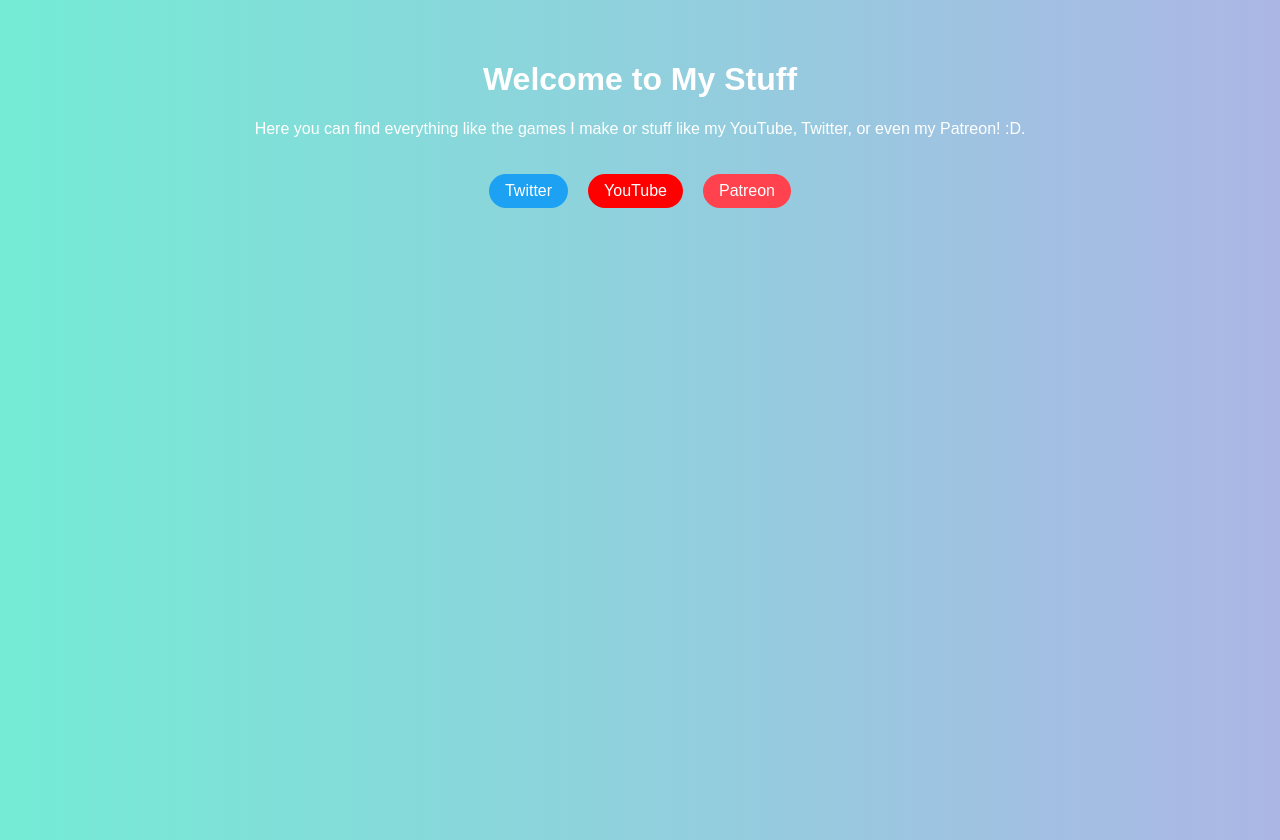
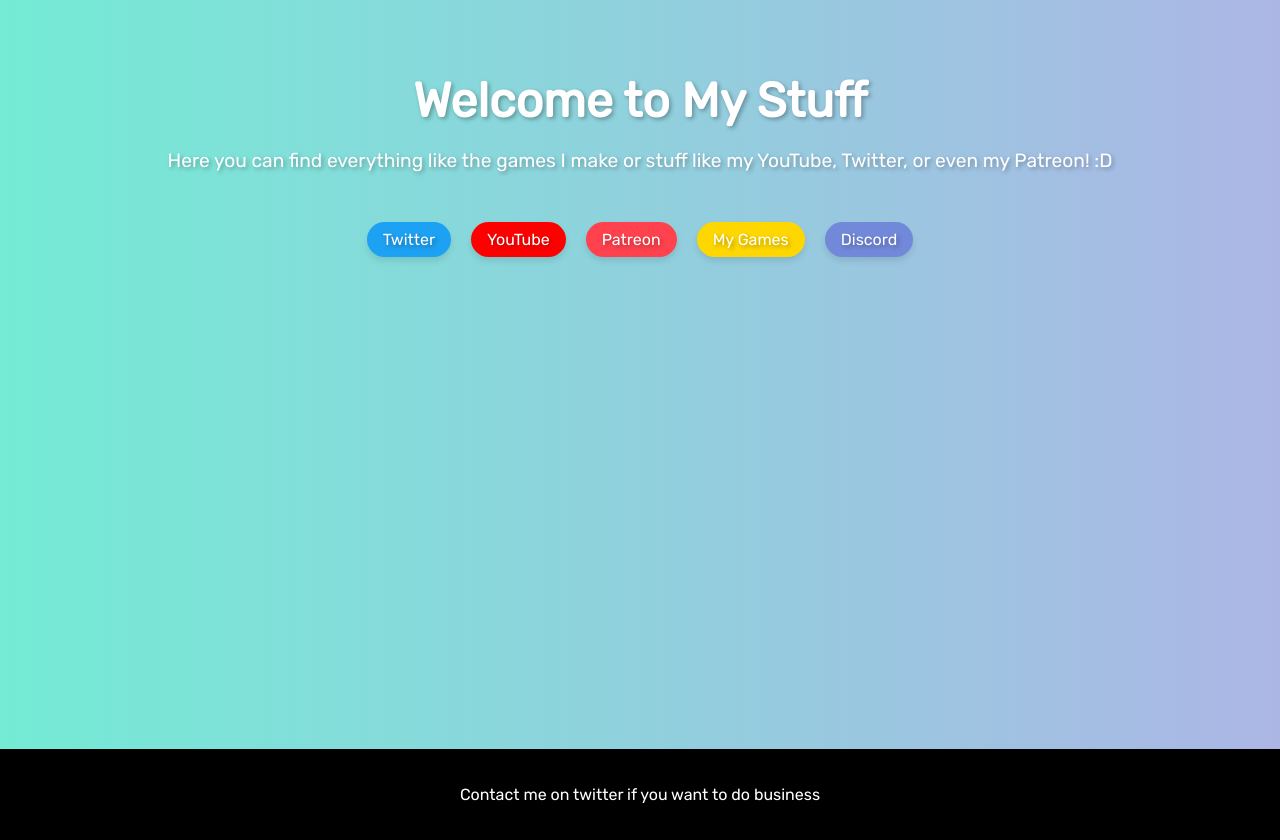
Before and after one commit to KaptenMel/kaptenmel.github.io, a plain HTML site: page index.html in a window 1280 px wide. Drawn offline with Linux system fonts and the light colour scheme.

Commit message:
Add files via upload

```diff
--- a/index.html
+++ b/index.html
@@ -5,16 +5,22 @@
     <meta name="viewport" content="width=device-width, initial-scale=1.0">
     <title>KaptenMel's Stuff</title>
     <link rel="stylesheet" href="style.css">
+    <link rel="stylesheet" href="https://fonts.googleapis.com/css2?family=Rubik&display=swap">
 </head>
 <body>
     <div class="container">
-        <h1>Welcome to My Stuff</h1>
-        <p>Here you can find everything like the games I make or stuff like my YouTube, Twitter, or even my Patreon! :D.</p>
+        <h1 class="title">Welcome to My Stuff</h1>
+        <p class="description">Here you can find everything like the games I make or stuff like my YouTube, Twitter, or even my Patreon! :D</p>
         <div class="social-links">
             <a href="https://twitter.com/kaptenmel_dev" target="_blank" class="social-link twitter">Twitter</a>
             <a href="https://www.youtube.com/channel/UCEOl9f_Tame0bIL_JakJaHA" target="_blank" class="social-link youtube">YouTube</a>
             <a href="https://www.patreon.com/kaptenmel_dev" target="_blank" class="social-link patreon">Patreon</a>
+            <a href="https://kaptenmel.itch.io/" class="social-link game">My Games</a>
+            <a href="https://discord.gg/wxHuuQ3eVN" class="social-link discord">Discord</a>
         </div>
+    </div>
+    <div class="footer">
+        <p class="footer-text">Contact me on twitter if you want to do business</p>
     </div>
     <script src="script.js"></script>
 </body>
--- a/script.js
+++ b/script.js
@@ -2,21 +2,13 @@
 document.querySelectorAll('a[href^="#"]').forEach(anchor => {
     anchor.addEventListener('click', function (e) {
         e.preventDefault();
-        document.querySelector(this.getAttribute('href')).scrollIntoView({
-            behavior: 'smooth'
+        const target = document.querySelector(this.getAttribute('href'));
+        target.scrollIntoView({
+            behavior: 'smooth',
+            block: 'start' // Scroll to the top of the target element
         });
     });
 });
-
-// Dynamic Content Loader
-function loadContent(url, containerId) {
-    fetch(url)
-        .then(response => response.text())
-        .then(html => {
-            document.getElementById(containerId).innerHTML = html;
-        })
-        .catch(error => console.error('Error loading the content:', error));
-}
 
 // Responsive Mobile Menu Toggle
 function toggleMobileMenu(menuId) {
--- a/style.css
+++ b/style.css
@@ -6,7 +6,7 @@ html {
 body {
     margin: 0;
     padding: 0;
-    font-family: 'Poppins', sans-serif;
+    font-family: 'Rubik', sans-serif; /* Changed font to Rubik */
     display: flex;
     flex-direction: column;
     justify-content: center;
@@ -25,6 +25,18 @@ body {
     flex-grow: 1; /* Ensures the container can grow */
 }
 
+.title {
+    font-size: 3rem; /* Increased font size for title */
+    margin-bottom: 20px; /* Added some margin below the title */
+    text-shadow: 2px 2px 4px rgba(0, 0, 0, 0.3); /* Added text shadow */
+}
+
+.description {
+    font-size: 1.2rem; /* Increased font size for description */
+    margin-bottom: 30px; /* Added some margin below the description */
+    text-shadow: 2px 2px 4px rgba(0, 0, 0, 0.3); /* Added text shadow */
+}
+
 .social-links {
     display: flex;
     justify-content: center;
@@ -34,13 +46,14 @@ body {
 }
 
 /* Styles for rounded social links */
-/* Styles for social links with brand colors */
 .social-link {
     padding: 0.5rem 1rem;
     color: #ffffff; /* White text to stand out on colored backgrounds */
     text-decoration: none;
     border-radius: 50px; /* Fully rounded edges */
     transition: transform 0.3s ease;
+    box-shadow: 0px 4px 6px rgba(0, 0, 0, 0.1); /* Added shadow to buttons */
+    text-shadow: 2px 2px 4px rgba(0, 0, 0, 0.3); /* Added text shadow */
 }
 
 /* Twitter button with Twitter's brand blue */
@@ -58,14 +71,21 @@ body {
     background-color: #FF424D;
 }
 
-.social-link:hover {
-    transform: translateY(-2px);
-    opacity: 0.8; /* Slight transparency effect on hover */
+/* Additional buttons */
+.social-link.game {
+    background-color: #FFD700; /* Gold color for game button */
 }
 
-/* Adjustments for mobile view */
-@media (max-width: 768px) {
-    .social-links {
-        flex-direction: column;
-    }
+.social-link.discord {
+    background-color: #7289DA; /* Discord's brand color */
 }
+
+.footer {
+    background-color: #000000; /* Black background for footer */
+    width: 100%;
+    padding: 20px 0;
+}
+
+.footer-text {
+    color: #ffffff;
+}
```
